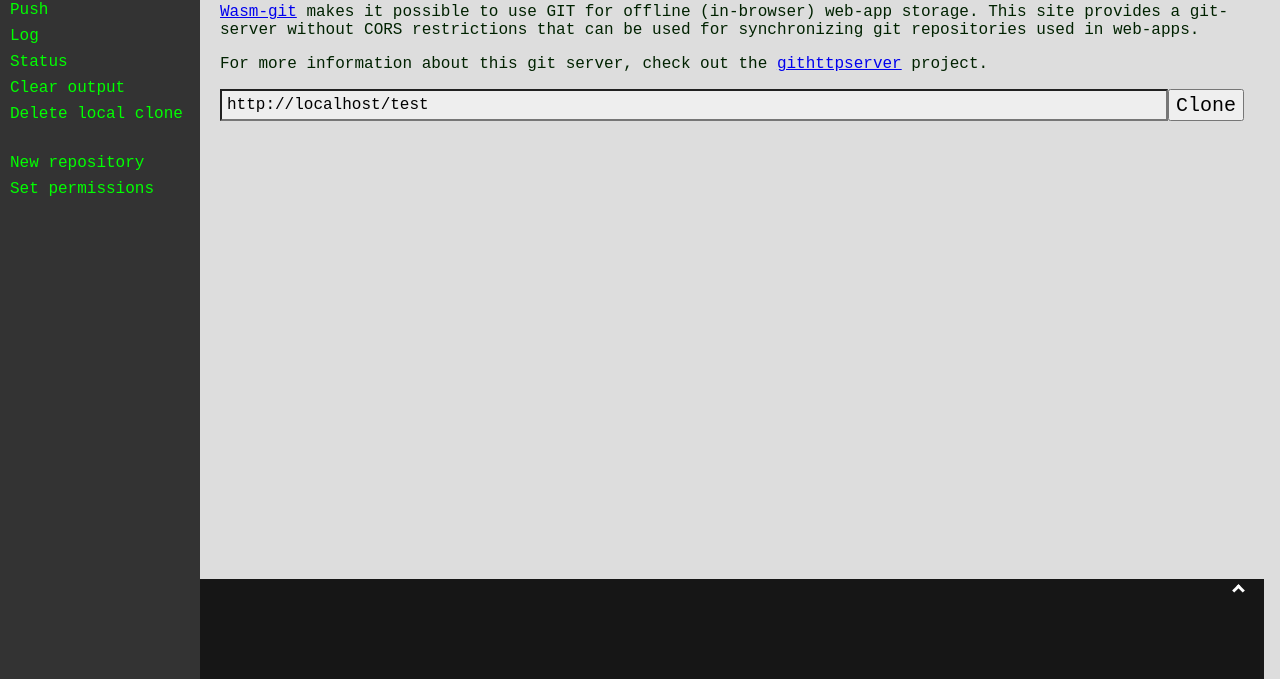
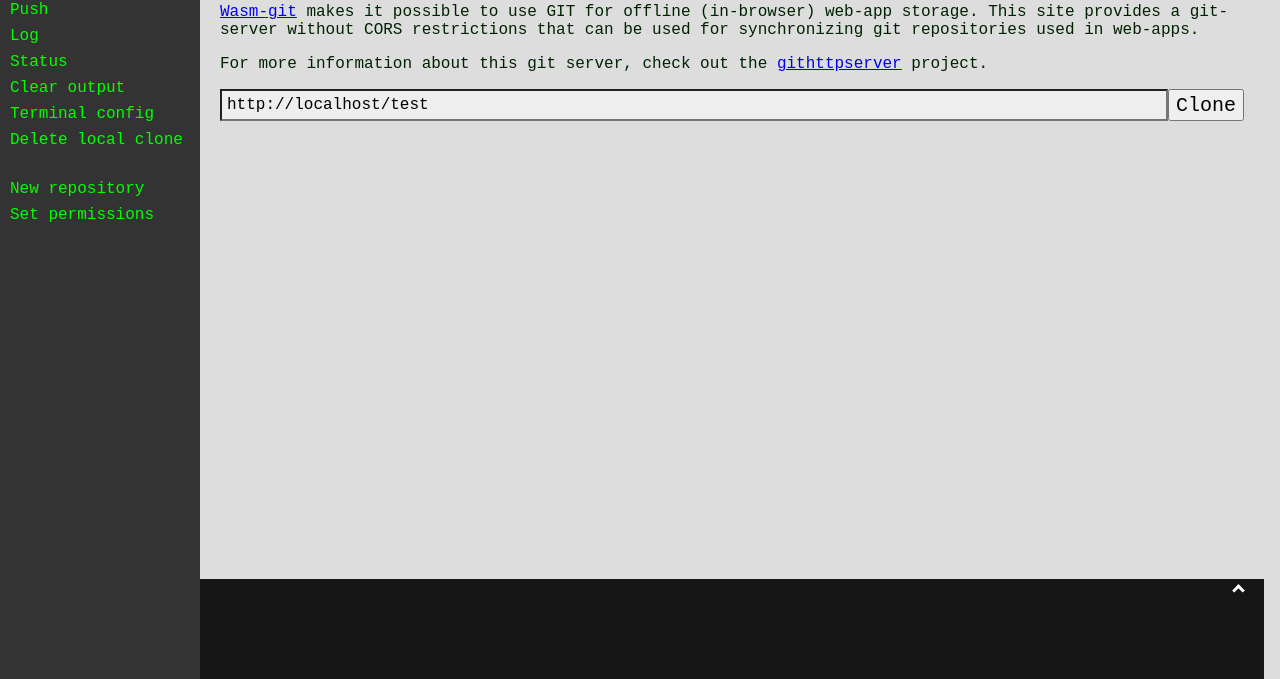
Before and after one commit to petersalomonsen/githttpserver, a website with bundled scripts: page public/index.html in a window 1280 px wide. Shown: the part 121-800 px from the top of the page. Built offline with nearby package versions, Linux system fonts and the light colour scheme; a script that the page names is missing.

Commit message:
restore terminal config button

```diff
--- a/public/index.html
+++ b/public/index.html
@@ -205,6 +205,7 @@
             <li onclick="gitcommand('log')">Log</li>
             <li onclick="gitcommand('status')">Status</li>
             <li onclick="clearconsole()">Clear output</li>
+            <li onclick="terminalconfig()">Terminal config</li>
             <li onclick="deletelocal()">Delete local clone</li>
             <li style="height: 15px;"></li>
 
```
